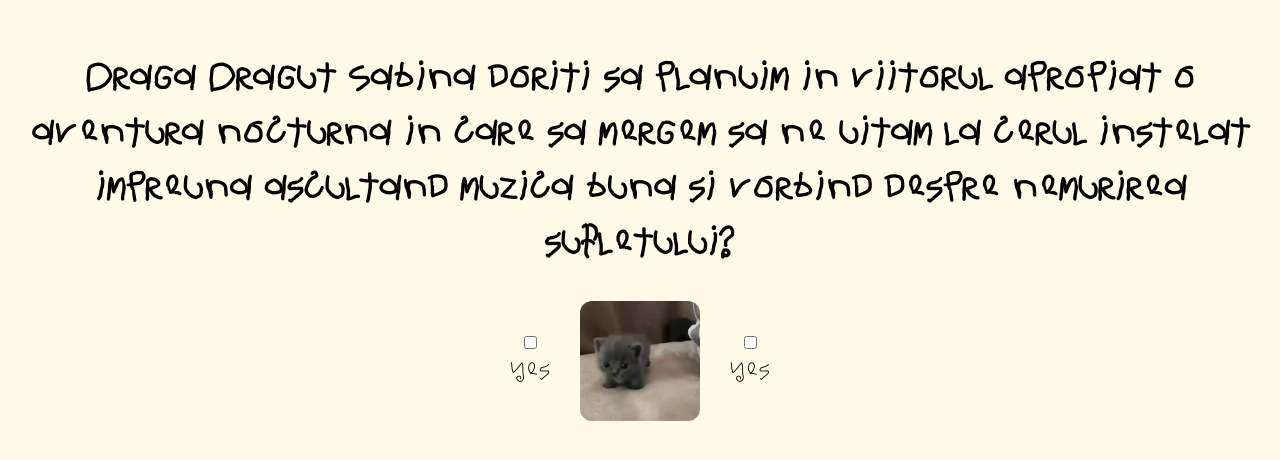
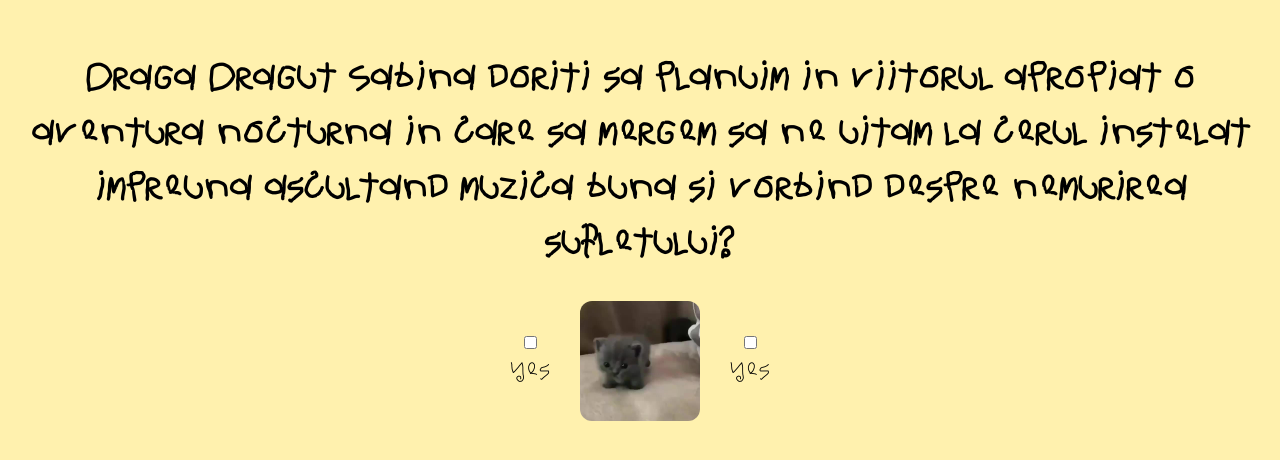
Before and after one commit to Nikkithh/Sabina, a plain HTML site: page index.html in a window 1280 px wide. Shown: the part 166-626 px from the top of the page. Drawn offline with Linux system fonts and the light colour scheme.

Commit message:
Change Background color

```diff
--- a/style.css
+++ b/style.css
@@ -9,7 +9,7 @@
 }
 
 body {
-  background-color: #fffbe7;
+  background-color: #fff1ae;
   font-family: 'ChildsHandwriting', cursive;
   display: flex;
   justify-content: center;
```
